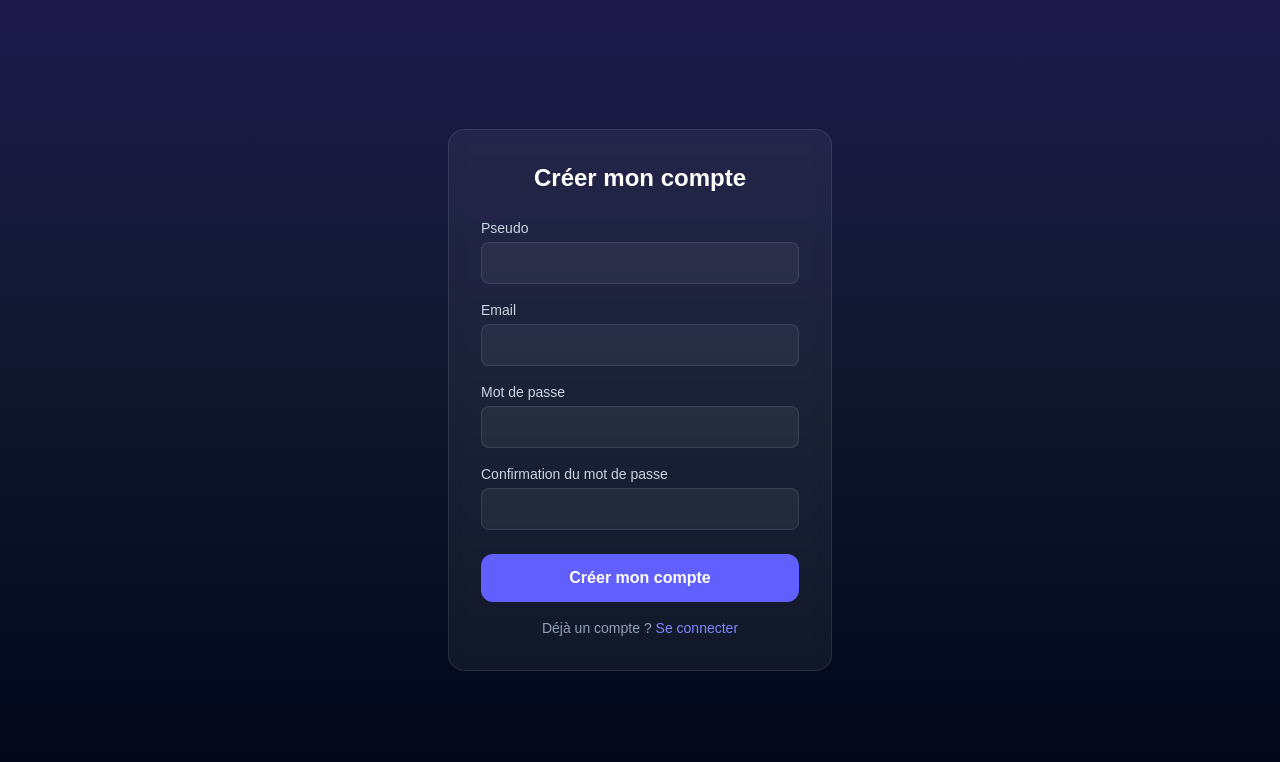
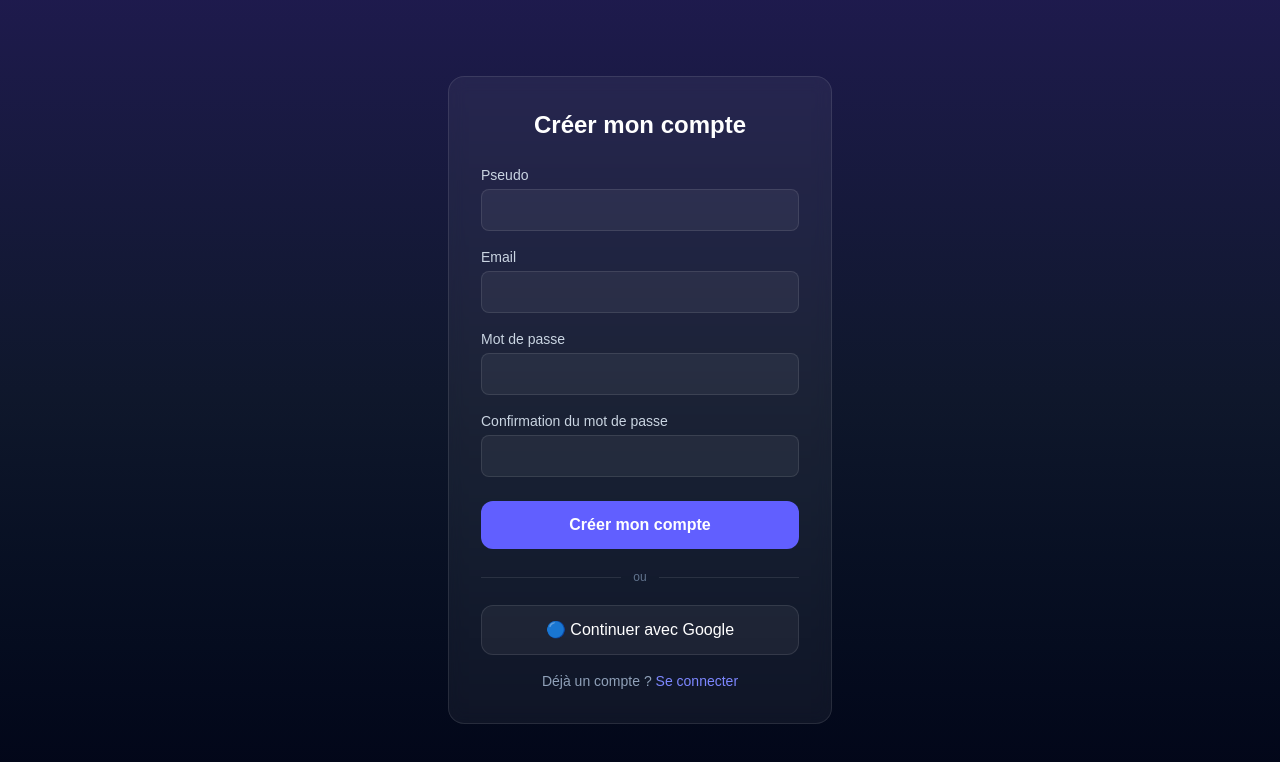
Before and after one commit to merdykesong/QuizCash, a Next.js app: page /signup in a window 1280 px wide. Shown: the top 762 px of the page. Built offline with nearby package versions, Linux system fonts and the light colour scheme; no server answers.

Commit message:
Ajout google

```diff
--- a/src/app/login/page.js
+++ b/src/app/login/page.js
@@ -31,7 +31,12 @@ export default function LoginPage() {
 
     router.push("/dashboard");
   }
-
+async function handleGoogleLogin() {
+  await supabase.auth.signInWithOAuth({
+    provider: "google",
+    options: { redirectTo: `${window.location.origin}/dashboard` },
+  });
+}
   return (
     <main className="flex min-h-screen items-center justify-center bg-gradient-to-b from-indigo-950 via-slate-900 to-slate-950 px-4 text-white">
       <form
@@ -83,7 +88,19 @@ export default function LoginPage() {
         >
           {loading ? "Connexion..." : "Se connecter"}
         </button>
+<div className="my-5 flex items-center gap-3">
+  <div className="h-px flex-1 bg-white/10" />
+  <span className="text-xs text-slate-500">ou</span>
+  <div className="h-px flex-1 bg-white/10" />
+</div>
 
+<button
+  type="button"
+  onClick={handleGoogleLogin}
+  className="flex w-full items-center justify-center gap-2 rounded-xl border border-white/10 bg-white/5 py-3 font-medium transition hover:bg-white/10"
+>
+  🔵 Continuer avec Google
+</button>
         <p className="mt-4 text-center text-sm text-slate-400">
           Pas encore de compte ?{" "}
           <Link href="/signup" className="text-indigo-400 hover:underline">
--- a/src/app/signup/page.js
+++ b/src/app/signup/page.js
@@ -44,7 +44,12 @@ export default function SignupPage() {
 
     router.push("/dashboard");
   }
-
+async function handleGoogleLogin() {
+  await supabase.auth.signInWithOAuth({
+    provider: "google",
+    options: { redirectTo: `${window.location.origin}/dashboard` },
+  });
+}
   return (
     <main className="flex min-h-screen items-center justify-center bg-gradient-to-b from-indigo-950 via-slate-900 to-slate-950 px-4 text-white">
       <form
@@ -116,7 +121,19 @@ export default function SignupPage() {
         >
           {loading ? "Création..." : "Créer mon compte"}
         </button>
+        <div className="my-5 flex items-center gap-3">
+  <div className="h-px flex-1 bg-white/10" />
+  <span className="text-xs text-slate-500">ou</span>
+  <div className="h-px flex-1 bg-white/10" />
+</div>
 
+<button
+  type="button"
+  onClick={handleGoogleLogin}
+  className="flex w-full items-center justify-center gap-2 rounded-xl border border-white/10 bg-white/5 py-3 font-medium transition hover:bg-white/10"
+>
+  🔵 Continuer avec Google
+</button>
         <p className="mt-4 text-center text-sm text-slate-400">
           Déjà un compte ?{" "}
           <Link href="/login" className="text-indigo-400 hover:underline">
```
